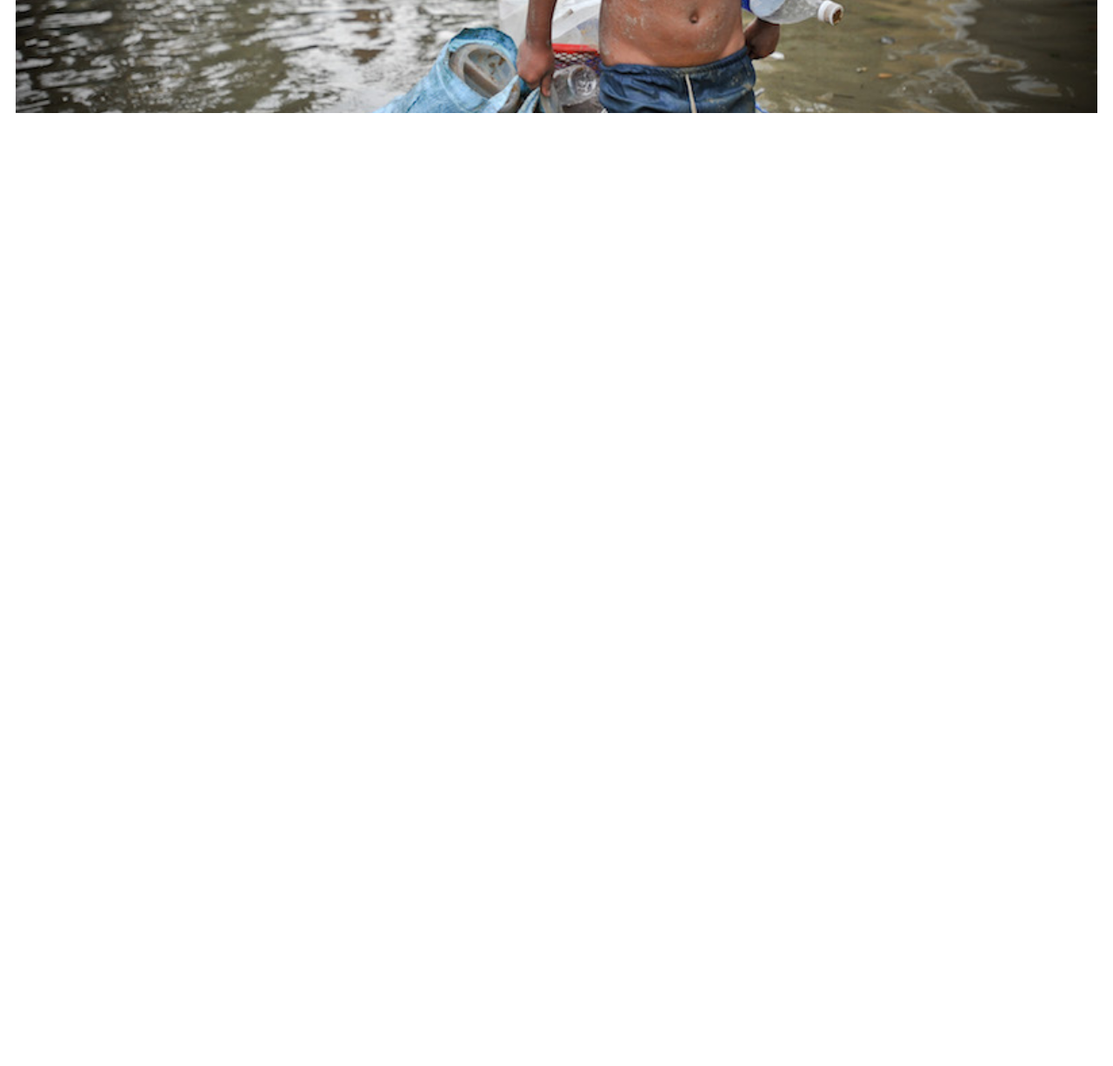
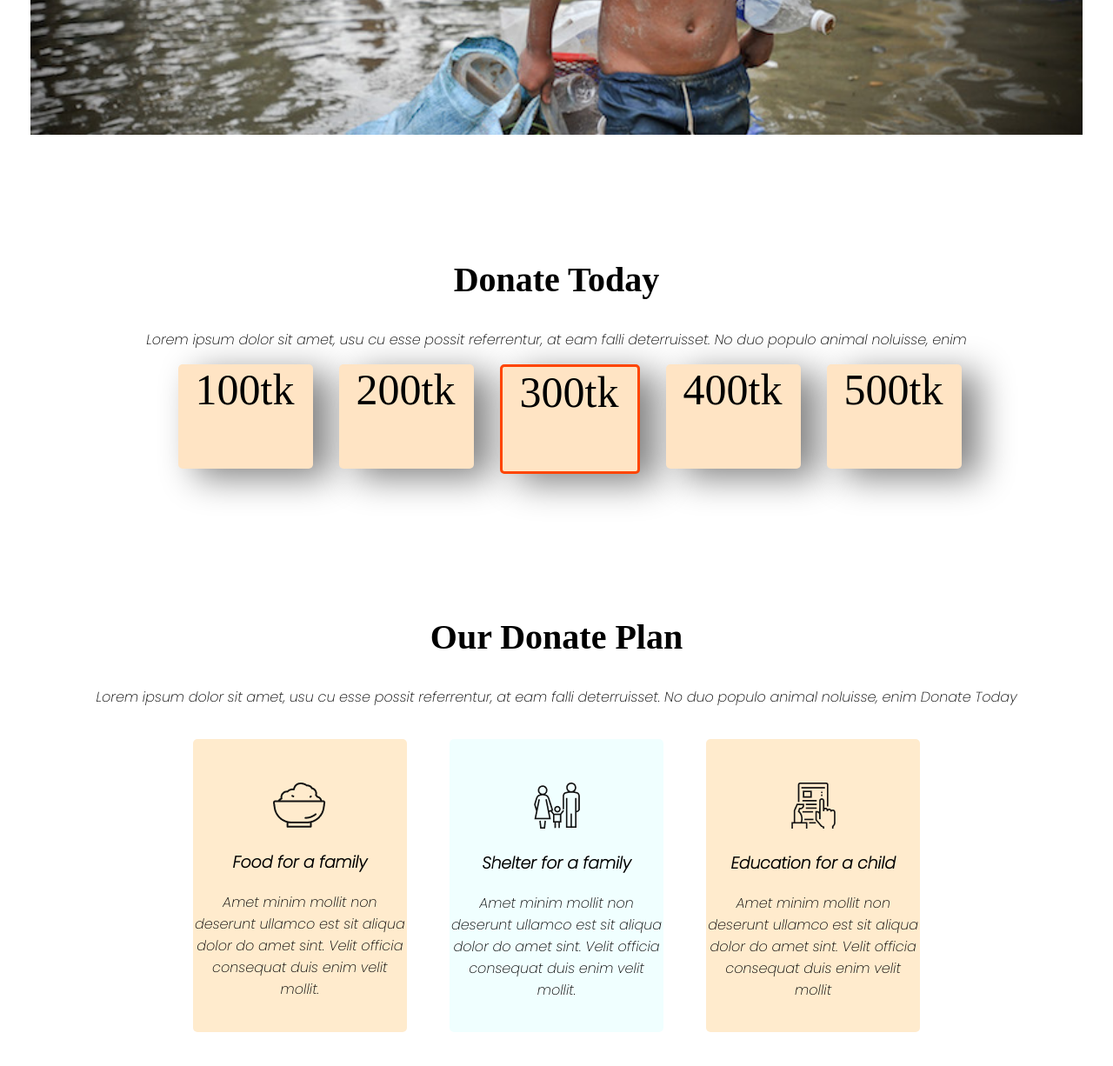
Before and after one commit to GourobDas/First-Assigment, a plain HTML site: page index.html in a window 1280 px wide. Shown: the part 500-1726 px from the top of the page at 87% size. Before the commit the page ends 800 px from the top, so only its background shows below. Drawn offline with Linux system fonts and the light colour scheme.

Commit message:
2stp done

```diff
--- a/index.html
+++ b/index.html
@@ -30,6 +30,60 @@
 
 
     </section>
+    <section class="donate-today">
+        <div class="line-class">
+            <h2>Donate Today</h2>
+            <p>Lorem ipsum dolor sit amet, usu cu esse possit referrentur, at eam falli
+                deterruisset. No duo populo animal noluisse, enim</p>
+        </div>
+
+        <div class="flaflexible-container">
+            <div class="box-container">100tk</div>
+            <div class="box-container">200tk</div>
+            <div id="different" class="box-container">300tk</div>
+            <div class="box-container">400tk</div>
+            <div class="box-container">500tk</div>
+        </div>
+
+    </section class="Our-Donate-Plan">
+    <div class="line-class">
+        <h2>Our Donate Plan</h2>
+        <p>Lorem ipsum dolor sit amet, usu cu esse possit referrentur, at eam falli
+            deterruisset. No duo populo animal noluisse, enim
+            Donate Today
+        </p>
+    </div>
+    <div class="sec-box-container">
+        <div id="food" class="family">
+            <img src="icons/food.png" alt="">
+            <h3>Food for a family</h3>
+            <p>Amet minim mollit non deserunt
+                ullamco est sit aliqua dolor do amet
+                sint. Velit officia consequat duis enim
+                velit mollit.</p>
+        </div>
+        <div id="shelter" class="family">
+            <img src="icons/shelter.png" alt="">
+            <h3>Shelter for a family</h3>
+            <p>Amet minim mollit non deserunt
+                ullamco est sit aliqua dolor do amet
+                sint. Velit officia consequat duis enim
+                velit mollit.</p>
+        </div>
+        <div id="education" class="family">
+            <img src="icons/Frame-1.png" alt="">
+            <h3>Education for a child</h3>
+            <p>Amet minim mollit non deserunt
+                ullamco est sit aliqua dolor do amet
+                sint. Velit officia consequat duis enim
+                velit mollit</p>
+        </div>
+
+    </div>
+
+    <section>
+
+    </section>
 
 </body>
 
--- a/style.css
+++ b/style.css
@@ -1,5 +1,7 @@
 body {
     font-family: 'Poppins', sans-serif;
+    padding: 5px;
+    margin: 20px;
 }
 
 .first-h1 {
@@ -9,6 +11,12 @@ body {
     font-family: 'Times New Roman', Times, serif;
     font-weight: bold;
 
+}
+
+h2 {
+    font-size: 40px;
+    font-weight: bold;
+    font-family: 'Times New Roman', Times, serif;
 }
 
 .first-p {
@@ -28,6 +36,7 @@ body {
 }
 
 .donate-button {
+    margin-top: 70px;
     text-decoration: none;
     background-color: rgb(255, 81, 0);
     padding: 10px 40px;
@@ -35,3 +44,66 @@ body {
     font-weight: bolder;
 
 }
+
+.line-class {
+    padding-top: 100px;
+    text-align: center;
+}
+
+.flaflexible-container {
+    display: flex;
+    justify-content: center;
+    margin-bottom: 30px;
+
+}
+
+.box-container {
+    text-align: justify;
+    font-size: 50px;
+    font-family: 'Times New Roman', Times, serif;
+    width: 135px;
+    height: 120px;
+    margin-left: 30px;
+    padding-left: 20px;
+    box-shadow: 20px 10px 40px gray;
+    border-radius: 5px;
+    background-color: bisque;
+
+}
+
+#different {
+
+    border-style: solid;
+    border-width: 3px;
+    border-color: orangered;
+}
+
+.sec-box-container {
+    padding-top: 20px;
+    display: flex;
+    justify-content: center;
+    margin-bottom: 30px;
+}
+
+.family {
+    text-align: center;
+    padding-top: 50px;
+    width: 20%;
+    margin-left: 2%;
+    margin-right: 2%;
+    padding-bottom: 20px;
+    border-radius: 5px;
+
+}
+
+#food {
+    background-color: blanchedalmond;
+}
+
+#education {
+    background-color: blanchedalmond;
+}
+
+#shelter {
+    background-color: azure;
+}
```
